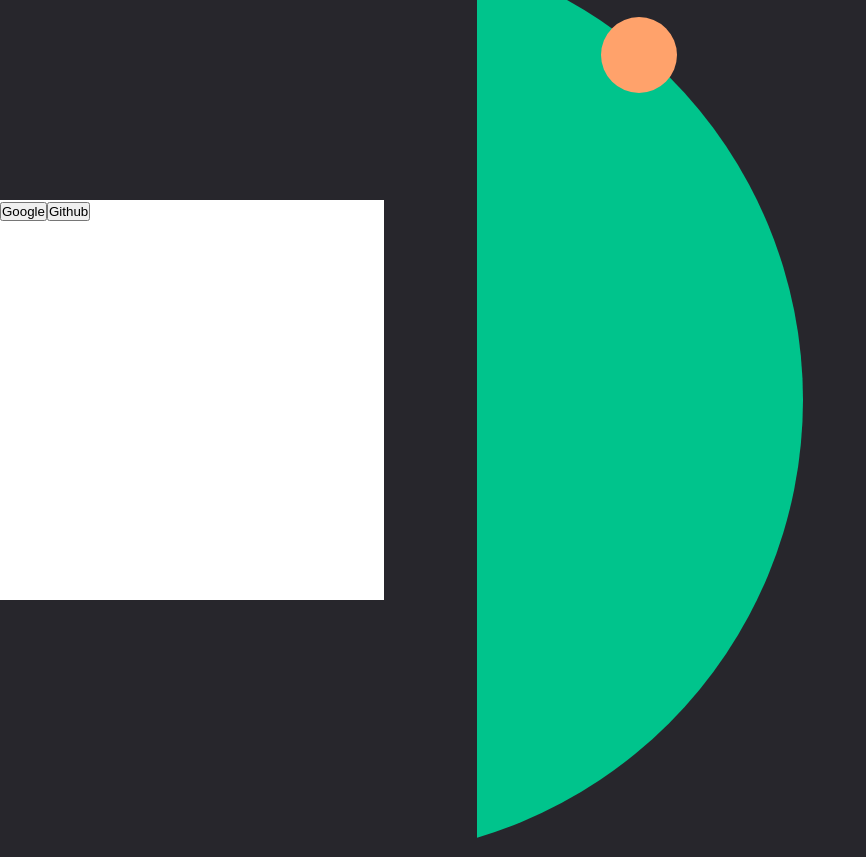
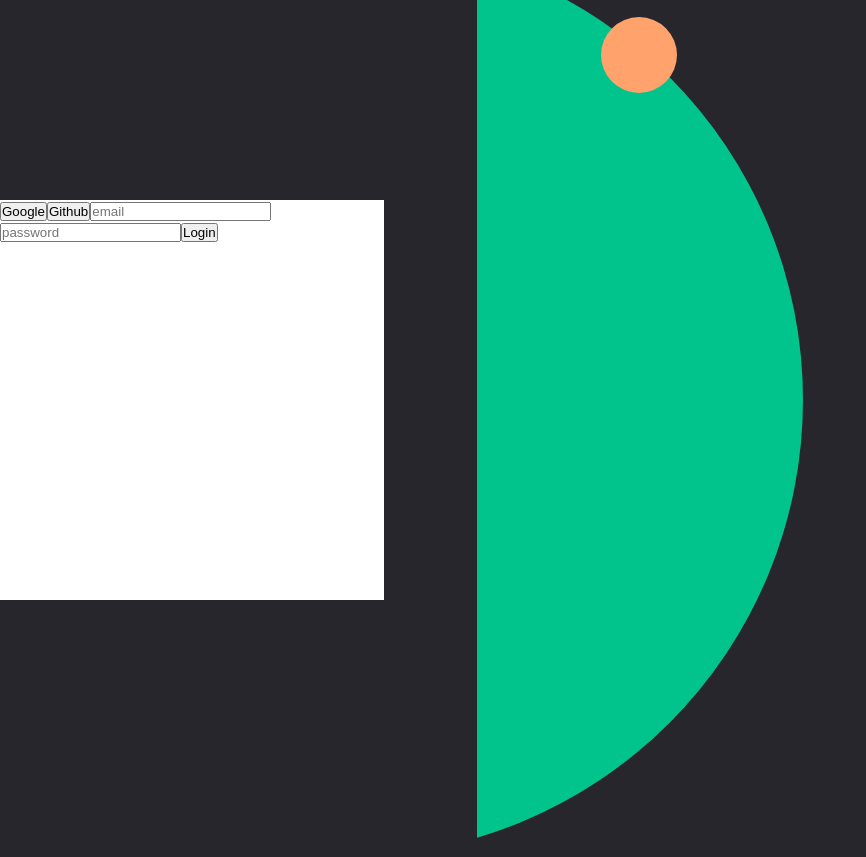
Before and after one commit to Lucassec1/Login-Authorization, a React (Vite) app: page / in a window 1280 px wide. Shown: the whole page, without its empty margins (0-866 px from the left). Built offline with nearby package versions, Linux system fonts and the light colour scheme.

Commit message:
feat: adicionando login com email e senha

```diff
--- a/src/pages/Login/index.tsx
+++ b/src/pages/Login/index.tsx
@@ -4,6 +4,7 @@
   GoogleAuthProvider,
   GithubAuthProvider,
   signInWithPopup,
+  signInWithEmailAndPassword,
   signOut,
   User
 } from 'firebase/auth';
@@ -18,18 +19,26 @@
   // ContBackground
 } from './styles';
 
+interface SignIn {
+  email: string;
+  password: string;
+}
+
 export function Login() {
   const [userGoogle, setUserGoogle] = useState<User | null>({} as User)
   const [userGithub, setUserGithub] = useState<User>({} as User)
+
+  const [email, setEmail] = useState('')
+  const [password, setPassword] = useState('')
 
   function handleGoogleSignIn() {
     const providerGoogle = new GoogleAuthProvider();
 
     signInWithPopup(auth, providerGoogle)
-      .then((result) => {
+      .then(result => {
         setUserGoogle(result.user);
       })
-      .catch((error) => {
+      .catch(error => {
         console.log(error);
       })
   }
@@ -38,25 +47,37 @@
     const providerGithub = new GithubAuthProvider();
 
     signInWithPopup(auth, providerGithub)
-      .then((res) => {
-        console.log(res);
+      .then(res => {
+        setUserGithub(res.user);
       })
-      .catch((err) => {
+      .catch(err => {
         console.log(err);
       })
   }
 
+  function handleSignIn () {
+    signInWithEmailAndPassword(auth, email, password)
+    .then(res => {
+      console.log(res)
+      setEmail('');
+      setPassword('');
+    })
+    .catch(err => {
+      console.log(err)
+    })
+  }
+
   function Signout() {
     signOut(auth)
-    .then((response) => {
+    .then(response => {
       console.log('Signout successful!')
       setUserGoogle(null)
       // setUserGithub(null)
     })
-    .catch((error) => {
+    .catch(error => {
       console.log('Signout failed')
     });
- }
+  }
 
   return (
     <>
@@ -64,6 +85,19 @@
         <Form>
           <button onClick={handleGoogleSignIn}>Google</button>
           <button onClick={handleGithubSignIn}>Github</button>
+          <input
+            type="email"
+            placeholder='email'
+            value={email}
+            onChange={(e) => setEmail(e.target.value)}
+          />
+          <input
+            type="password"
+            placeholder='password'
+            value={password}
+            onChange={(e) => setPassword(e.target.value)}
+          />
+          <button onClick={handleSignIn}>Login</button>
         </Form>
         {/* <ImgTopRight />
         <ImgBottomRight /> */}
```
